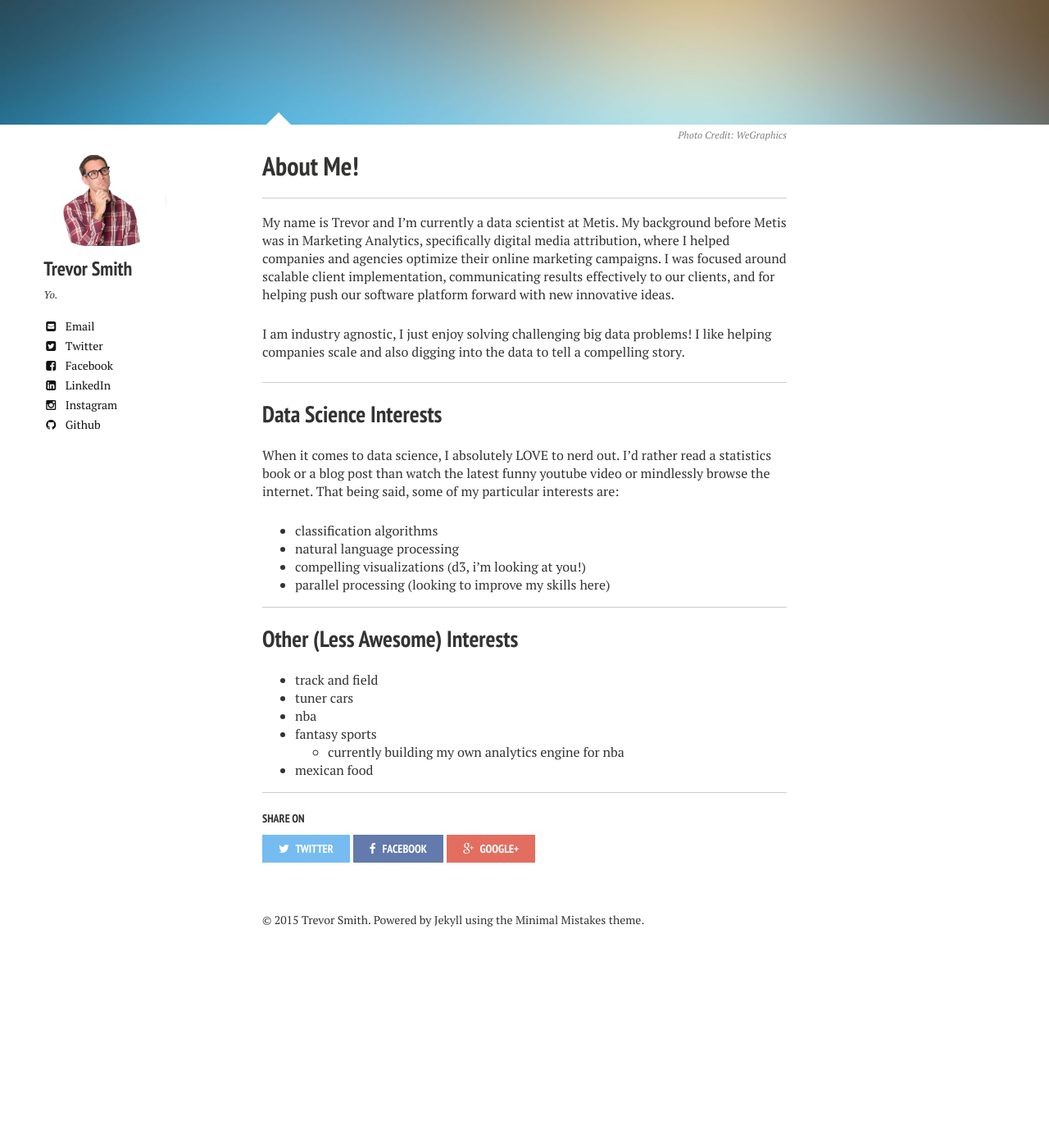
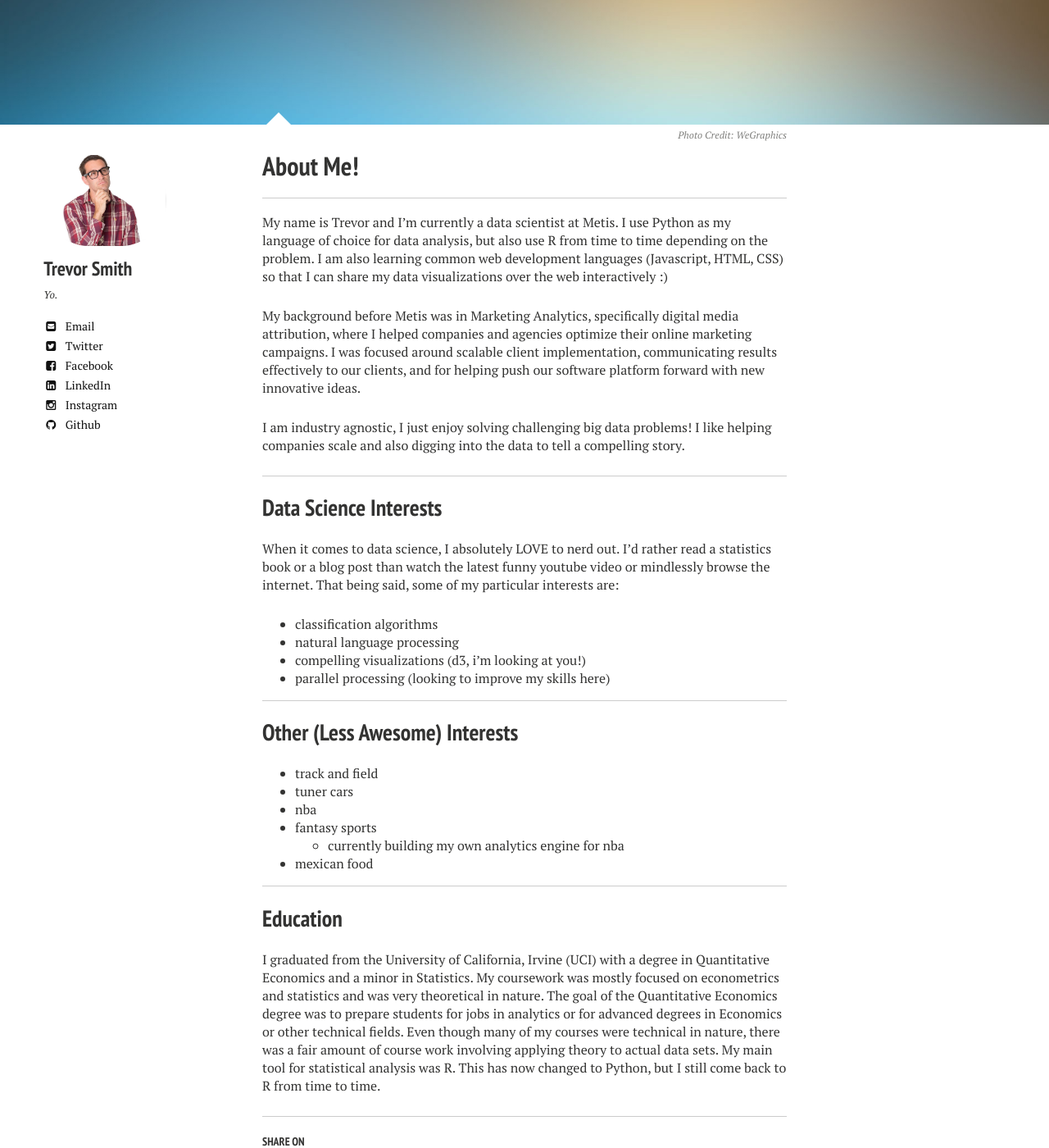
Before and after one commit to trevor-smith/trevor-smith.github.io, a Jekyll site: the page built from about/index.md, in a window 1280 px wide and 1400 px high, scrolled down 269 px. Shown: the whole window at 82% size. Built offline with Jekyll 4.4.1, drawn with Linux system fonts in a browser that asks for light colours; nearby versions of some CDN libraries; before the commit the page ends 1449 px from its top, so only the background shows below that.

Commit message:
updated aboutme

```diff
--- a/about/index.md
+++ b/about/index.md
@@ -10,7 +10,9 @@ image:
 ---
 
 ---
-My name is Trevor and I'm currently a data scientist at Metis.  My background before Metis was in Marketing Analytics, specifically digital media attribution, where I helped companies and agencies optimize their online marketing campaigns.  I was focused around scalable client implementation, communicating results effectively to our clients, and for helping push our software platform forward with new innovative ideas.
+My name is Trevor and I'm currently a data scientist at Metis.  I use Python as my language of choice for data analysis, but also use R from time to time depending on the problem.  I am also learning common web development languages (Javascript, HTML, CSS) so that I can share my data visualizations over the web interactively :)
+
+My background before Metis was in Marketing Analytics, specifically digital media attribution, where I helped companies and agencies optimize their online marketing campaigns.  I was focused around scalable client implementation, communicating results effectively to our clients, and for helping push our software platform forward with new innovative ideas.
 
 I am industry agnostic, I just enjoy solving challenging big data problems!  I like helping companies scale and also digging into the data to tell a compelling story.
 
@@ -35,3 +37,9 @@ When it comes to data science, I absolutely LOVE to nerd out.  I'd rather read a
 - fantasy sports
     - currently building my own analytics engine for nba
 - mexican food
+
+---
+
+## Education
+
+I graduated from the University of California, Irvine (UCI) with a degree in Quantitative Economics and a minor in Statistics.  My coursework was mostly focused on econometrics and statistics and was very theoretical in nature.  The goal of the Quantitative Economics degree was to prepare students for jobs in analytics or for advanced degrees in Economics or other technical fields.  Even though many of my courses were technical in nature, there was a fair amount of course work involving applying theory to actual data sets.  My main tool for statistical analysis was R.  This has now changed to Python, but I still come back to R from time to time.
```
